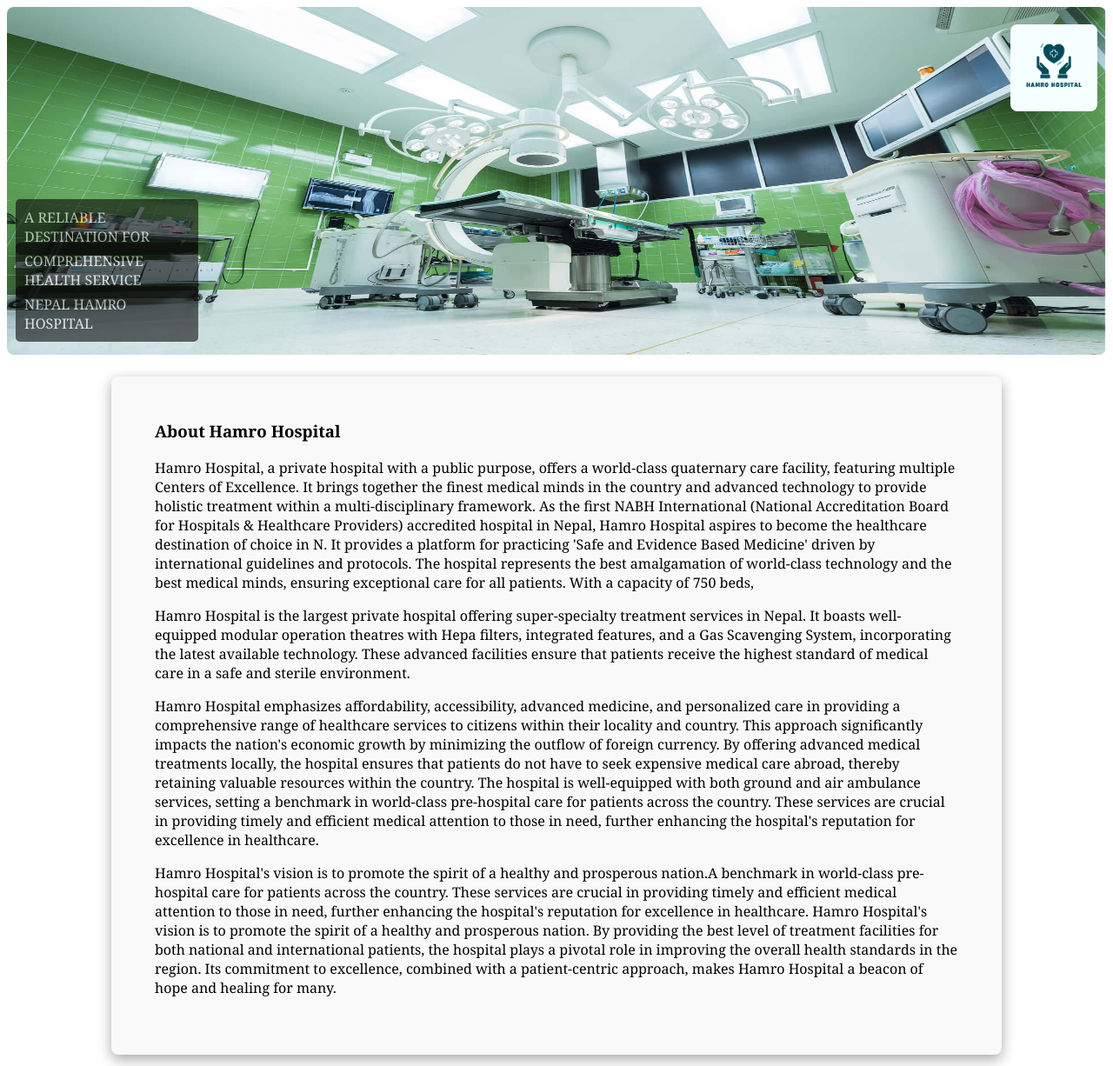
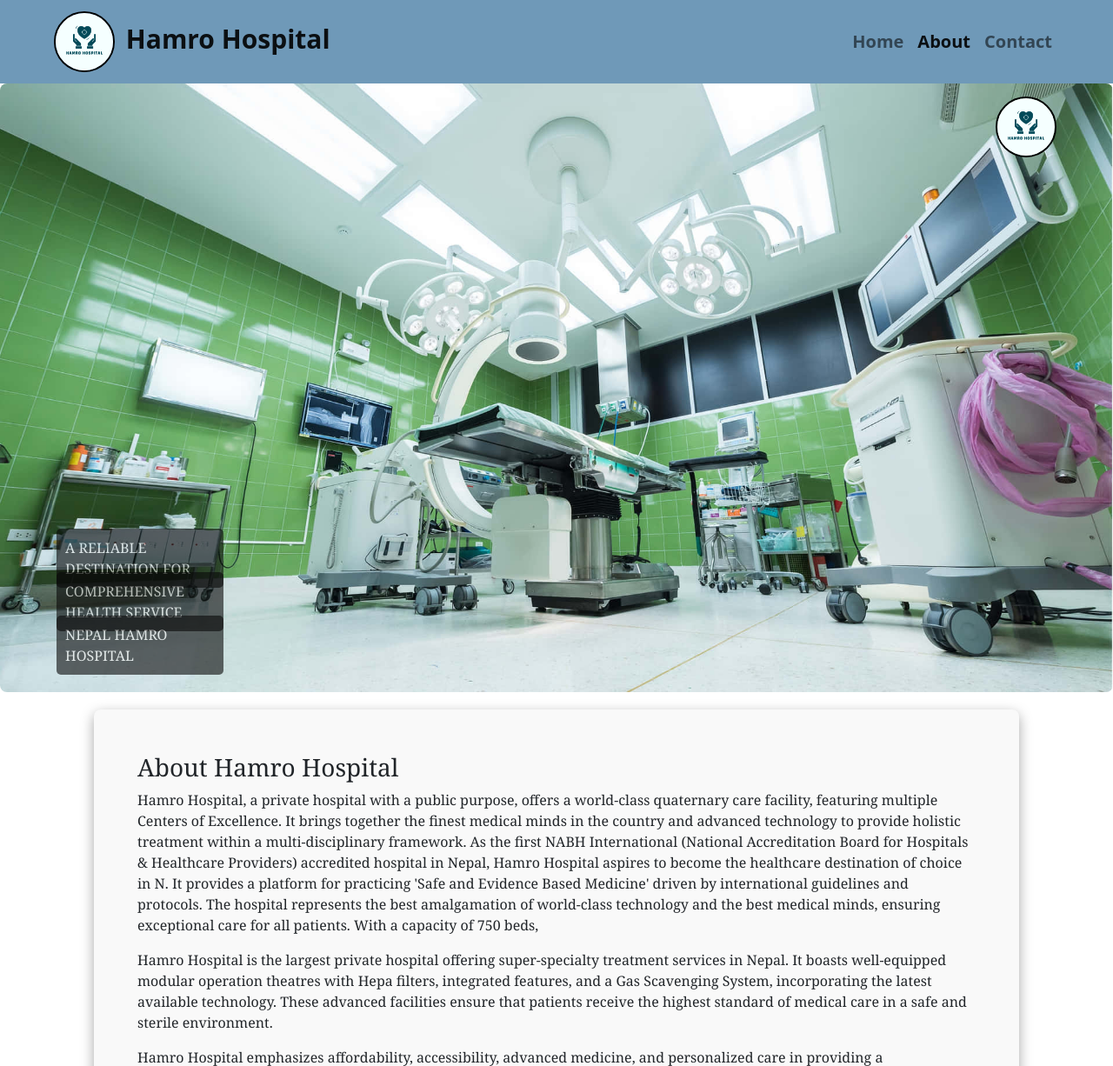
Before and after one commit to sovitchaudhary/Medicine_Recommendation_System, a Flask app: page /about in a window 1280 px wide. Shown: the top 1226 px of the page at 87% size. Run offline with Flask 3, Linux system fonts and the light colour scheme; parts of the project's set-up code (start-up, migrations or seed data) failed here and were passed over; some libraries are stand-ins or nearby versions.

Commit message:
remove comment and css fixes

```diff
--- a/static/css/style.css
+++ b/static/css/style.css
@@ -132,16 +132,18 @@
 
   .first-row .image-container img {
     width: 100%;
-    height: 400px;
+    height: 700px;
     border-radius: 8px;
   }
 
   .first-row .image-container .logo {
     position: absolute;
-    top: 10px;
-    right: 10px;
-    width: 100px;
-    height: auto;
+    top: 15px;
+    right: 65px;
+    width: 70px;
+    height: 70px;
+    border: 2px solid black;
+    border-radius: 35px;
   }
 
   .first-row .image-container .overlay-text {
@@ -155,19 +157,19 @@
 
   .first-row .image-container .overlay-text.top-left {
     bottom: 120px;
-    left: 10px;
+    left: 65px;
     width: 15%;
   }
 
   .first-row .image-container .overlay-text.center {
     bottom: 70px;
-    left: 10px;
+    left: 65px;
     width: 15%;
   }
 
   .first-row .image-container .overlay-text.bottom-left {
     bottom: 20px;
-    left: 10px;
+    left: 65px;
     width: 15%;
   }
 
@@ -227,7 +229,7 @@
 }
 
 .footer-column {
-  padding: 0px;
+  padding-top: 15px;
   background-color: #ece7e7;
   box-sizing: border-box;
   margin: 0px;
@@ -255,14 +257,13 @@
   /* margin-bottom: 20px; */
 }
 
-.logo {
-  width: 100px; /* Adjust size as needed */
-  height: auto;
-  margin-top: 10px;
-  /* padding: 10px; */
-
+.logoa {
+  width: 70px;
+    height: 70px;
+    border: 2px solid black;
+    border-radius: 35px;
 }
-.h1{
+.h4{
   align-items: center;
 }
 
--- a/templates/about.html
+++ b/templates/about.html
@@ -3,17 +3,80 @@
   <head>
     <meta charset="UTF-8" />
     <meta name="viewport" content="width=device-width, initial-scale=1.0" />
-    <title>About Us</title>
-    <link rel="stylesheet" type="text/css" href="{{ url_for('static', filename='css/style.css') }}">
-
-    <!-- <link rel="stylesheet" href="style.css" /> -->
+    <link rel="icon" type="image/png" href="../static/wlogo.png" />
+    <link
+      href="https://cdn.jsdelivr.net/npm/bootstrap@5.0.2/dist/css/bootstrap.min.css"
+      rel="stylesheet"
+      integrity="sha384-EVSTQN3/azprG1Anm3QDgpJLIm9Nao0Yz1ztcQTwFspd3yD65VohhpuuCOmLASjC"
+      crossorigin="anonymous"
+    />
+    <link
+      href="https://cdn.jsdelivr.net/npm/bootstrap-icons@1.9.1/font/bootstrap-icons.css"
+      rel="stylesheet"
+    />
+    <link
+      rel="stylesheet"
+      type="text/css"
+      href="{{ url_for('static', filename='css/style.css') }}"
+    />
+    <title>Hamro Hospital | About Us</title>
   </head>
   <body>
+    <nav
+      class="navbar navbar-expand-lg navbar navbar-light"
+      style="background-color: #6f99b8"
+    >
+      <div class="container-fluid">
+        <a class="navbar-brand logo" href="/">
+          <img
+            class="myimg"
+            src="{{url_for('static', filename='wlogo.png')}}"
+            alt="Hamro Hospital logo"
+          />
+          <span class="logo" style="margin-left: 5px">Hamro Hospital</span>
+        </a>
+        <button
+          class="navbar-toggler"
+          type="button"
+          data-bs-toggle="collapse"
+          data-bs-target="#navbarSupportedContent"
+          aria-controls="navbarSupportedContent"
+          aria-expanded="false"
+          aria-label="Toggle navigation"
+        >
+          <span class="navbar-toggler-icon"></span>
+        </button>
+        <div class="collapse navbar-collapse" id="navbarSupportedContent">
+          <ul class="navbar-nav ms-auto mb-2 mb-lg-0 navLinks">
+            <li class="nav-item">
+              <a class="nav-link" aria-current="page" href="/">Home</a>
+            </li>
+            <li class="nav-item">
+              <a class="nav-link active" href="/about">About</a>
+            </li>
+            <li class="nav-item">
+              <a class="nav-link" href="/contact">Contact</a>
+            </li>
+            <!-- <li class="nav-item">
+              <a class="nav-link" href="/blog">Blog</a>
+            </li> -->
+          </ul>
+        </div>
+      </div>
+    </nav>
+    <!-- Navbar end -->
     <div class="box">
       <div class="pahilo first-row">
         <div class="image-container">
-          <img src=" {{url_for('static', filename='image.jpg')}}" alt="About Us Image" />
-          <img src="{{url_for('static', filename='wlogo.png')}}" class="logo" alt="Logo" />
+          <img
+            src=" {{url_for('static', filename='image.jpg')}}"
+            alt="About Us Image"
+          />
+          <img
+            src="{{url_for('static', filename='wlogo.png')}}"
+            class="logo"
+            alt="Logo"
+          />
           <div class="overlay-text top-left">A RELIABLE DESTINATION FOR</div>
           <div class="overlay-text center">COMPREHENSIVE HEALTH SERVICE</div>
           <div class="overlay-text bottom-left">NEPAL HAMRO HOSPITAL</div>
@@ -22,20 +85,6 @@
       <div class="row second-row">
         <div class="text-only-container">
           <h3>About Hamro Hospital</h3>
-          <!-- <p>
-            Welcome to Hamro Hospital where our commitment to exceptional
-            healthcare is matched by our compassion and dedication to the
-            well-being of our patients. Located in the heart of SudurPashchim
-            Anchal, we have been a cornerstone of the community for over 20
-            years, providing state-of-the-art medical care across a wide range
-            of specialties. Our team of highly skilled physicians, nurses, and
-            healthcare professionals is dedicated to offering personalized and
-            comprehensive treatment, ensuring each patient receives the highest
-            standard of care. From advanced surgical procedures and innovative
-            treatments to our compassionate support services, we strive to
-            promote health, healing, and hope. At Hamro Hospital, your health is
-            our priority.
-          </p> -->
           <p>
             Hamro Hospital, a private hospital with a public purpose, offers a
             world-class quaternary care facility, featuring multiple Centers of
@@ -141,60 +190,73 @@
     </div>
     <!-- Footer -->
     <div class="footer">
-
-      <!-- First Row -->
       <div class="footer-row">
-          <!-- First Column with Two Rows -->
         <div class="footer-column column-1">
-              <!-- First Row in First Column -->
           <div class="column-content">
-                  <img src="{{url_for('static', filename='wlogo.png')}}" alt="Logo" class="logo">
-                  <h1>Hamro Hospital</h1>
+            <img
+              src="{{url_for('static', filename='wlogo.png')}}"
+              alt="Logo"
+              class="logoa"
+            />
+            <h4>Hamro Hospital</h4>
           </div>
-              <!-- Second Row in First Column -->
           <div class="logo-text">
-                  <p>Healing Together,Every Step: Excellence in Care,
-                      Always There.</p>
+            <p>
+              Healing Together,Every Step: Excellence in Care, Always There.
+            </p>
           </div>
         </div>
-         <!-- Second Column -->
         <div class="footer-column column-2">
-          <h1>Quick Link</h1>
+          <h4>Quick Link</h4>
           <ul class="quick-list">
-
-              <li class="nav-item"><a class="nav-link active" aria-current="page" href="/">Home</a></li>
-              <li class="nav-item"><a class="nav-link" href="/about">About Us</a></li>
-              <li class="nav-item"><a class="nav-link" href="/contact">Contact Us</a></li>
+            <li class="nav-item">
+              <a class="nav-link active" aria-current="page" href="/">Home</a>
+            </li>
+            <li class="nav-item">
+              <a class="nav-link" href="/about">About Us</a>
+            </li>
+            <li class="nav-item">
+              <a class="nav-link" href="/contact">Contact Us</a>
+            </li>
           </ul>
         </div>
-          <!-- Third Column -->
         <div class="footer-column column-3">
-              <h1>Contact Info</h1>
+          <h4>Contact Info</h4>
           <div class="icon-item">
-                  <img src="{{url_for('static', filename='location.png')}}" alt="location" class="icon-image">
-               <div>Address:  Dhangadhi-05, Hasanpur, Kailali, Nepal</div>
+            <img
+              src="{{url_for('static', filename='location.png')}}"
+              alt="location"
+              class="icon-image"
+            />
+            <div >Address: Dhangadhi-05, Hasanpur, Kailali, Nepal</div>
           </div>
           <div class="icon-item">
-                  <img src="{{url_for('static', filename='phone.png')}}" alt="phone" class="icon-image">
-                  <p>Contact:  9845129856</p>
+            <img
+              src="{{url_for('static', filename='phone.png')}}"
+              alt="phone"
+              class="icon-image"
+            />
+            <p>Contact: 9845129856</p>
           </div>
           <div class="icon-item">
-                  <img src="{{url_for('static', filename='email.png')}}" alt="Email" class="icon-image">
-                  <p>Email:  info@hamrohospital.com</p>
+            <img
+              src="{{url_for('static', filename='email.png')}}"
+              alt="Email"
+              class="icon-image"
+            />
+            <p>Email: info@hamrohospital.com</p>
           </div>
         </div>
-          <!-- Fourth Column -->
         <div class="footer-column column-4">
-              <h1>Appoinment</h1>
+          <h4>Appoinment</h4>
           <p>Content for the fourth column.</p>
         </div>
       </div>
-
-      <!-- Second Row -->
       <div class="footer-second-row">
-          <p>Copyright &#169; 2024 Hamro Hospital ! Powered By Hamro Hospital !</p>
+        <p>
+          Copyright &#169; 2024 Hamro Hospital ! Powered By Hamro Hospital !
+        </p>
       </div>
-
     </div>
   </body>
 </html>
```
Also changed, not shown: templates/contact.html (+127 -42 lines), templates/index.html (+5 -5 lines). Lines whose indentation alone changed are shown as unchanged.
